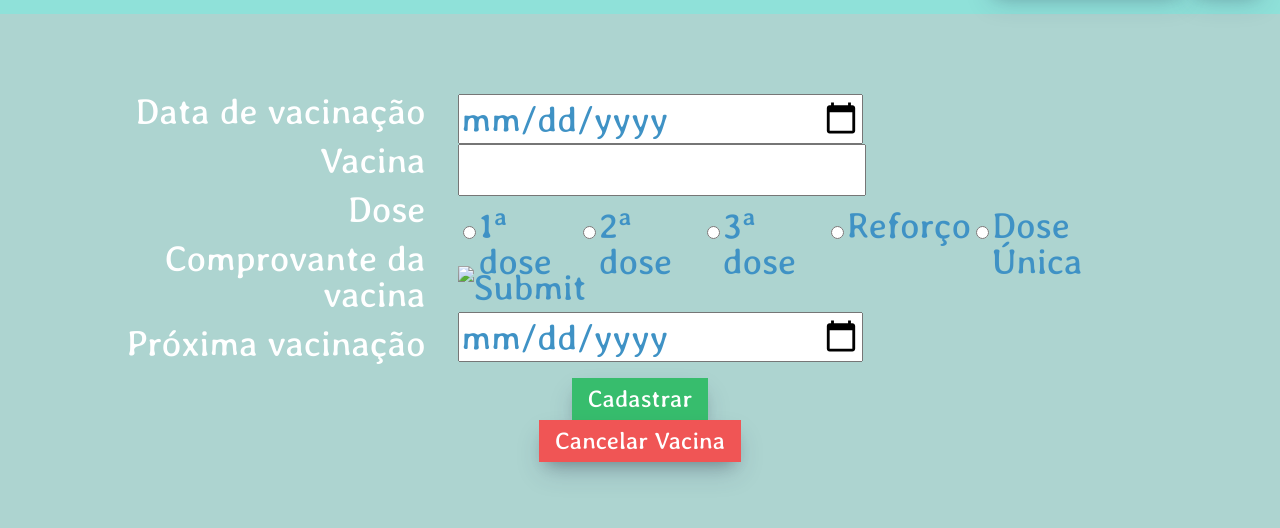
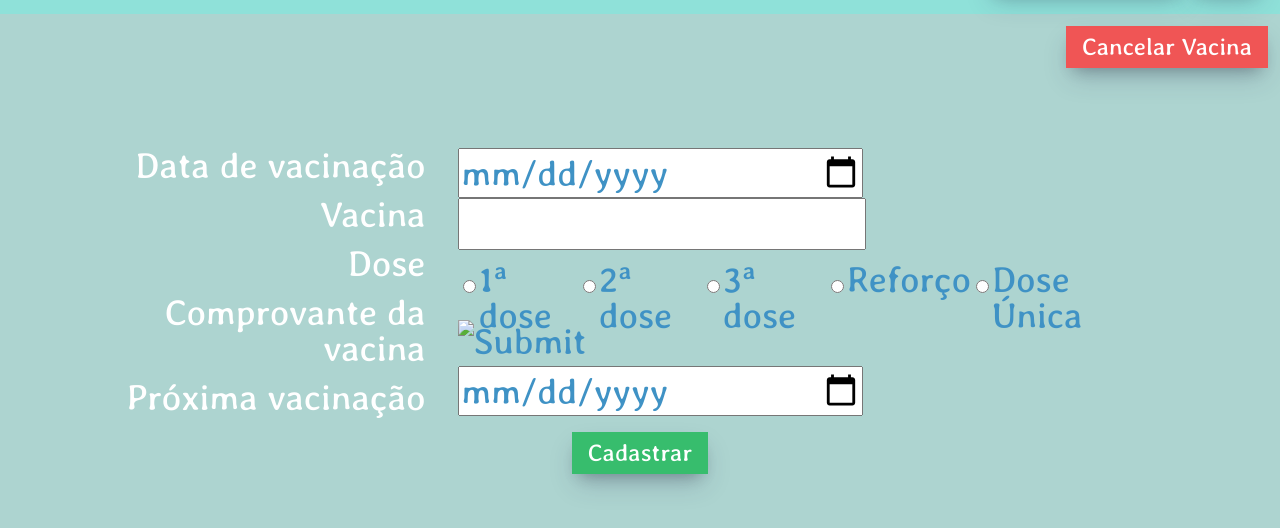
Before and after one commit to samuxlh/html-css-web1, a plain HTML site: page new.html in a window 1280 px wide. Shown: the part 76-604 px from the top of the page. Drawn offline with Linux system fonts and the light colour scheme.

Commit message:
position fix for new vaccine page

```diff
--- a/new.html
+++ b/new.html
@@ -11,7 +11,9 @@
             console.log("rodou");
             const modalBg = document.getElementById("popupBg");
             const popup = document.getElementById("popupModal");
+            const excluirVacina = document.getElementById("cancelarVacina");
             if (show == true) {
+                excluirVacina.style.display = "none"
                 modalBg.style.display = "block";
                 modalBg.style.width = "100vw";
                 modalBg.style.height = "100vh";
@@ -21,6 +23,7 @@
             } else {
                 modalBg.style.display = "none";
                 popup.style.display = "none";
+                excluirVacina.style.display = "block"
             }
         }
         function cancelar() {
@@ -58,6 +61,9 @@
         </div>
     </nav>
     <main>
+        <span onclick="modal(true)" class="button redButton alignRight" id="cancelarVacina">
+            Cancelar Vacina
+        </span>
         <div id="popupModal">
             <div class="popupInside">
                 <span class="popupTitle">Deseja cancelar a inserção dessa vacina?</span>
@@ -99,8 +105,5 @@
             </div>
         </form>
         <a onclick="handleVaccineCard()" class="button greenButton centralize">Cadastrar</a>
-        <span onclick="modal(true)" class="button redButton centralize">
-            Cancelar Vacina
-        </span>
     </main>
 </body>
```
